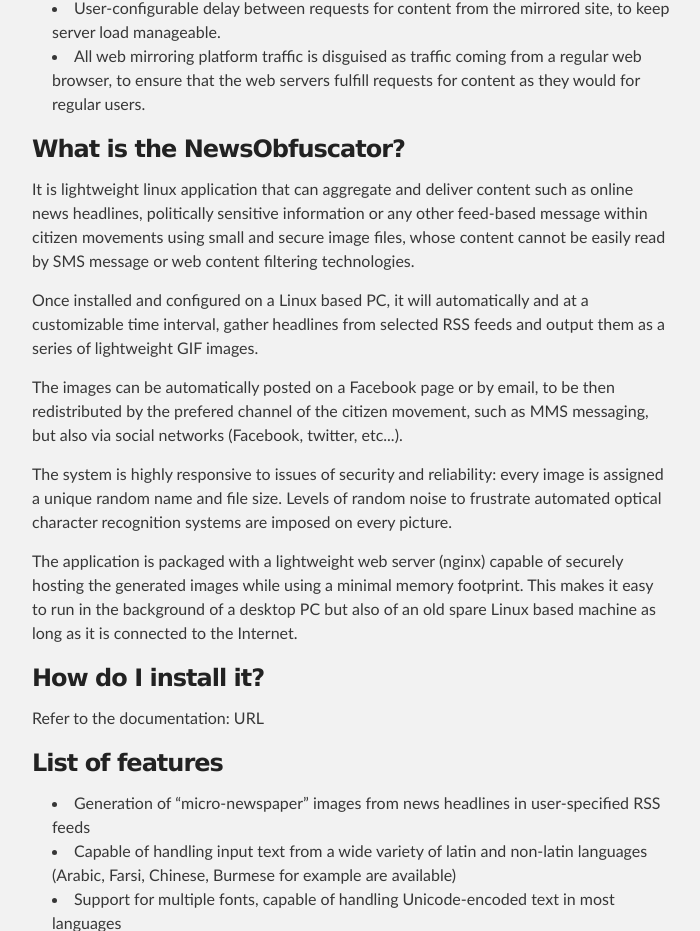
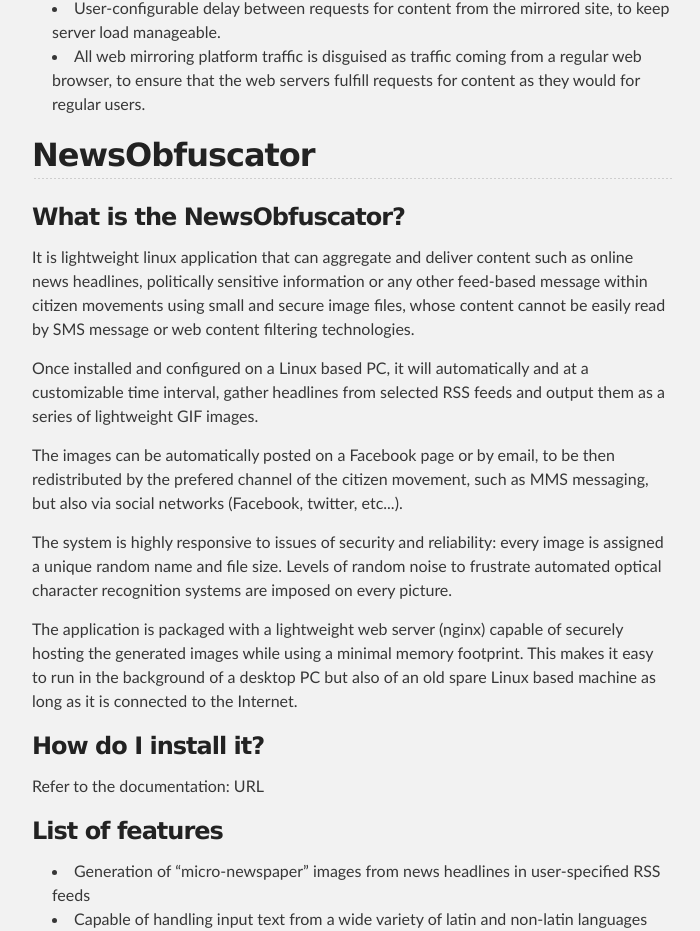
Before and after one commit to ict4humanrights/ict4humanrights.github.io, a plain HTML site: page index.html in a window 1280 px wide. Shown: the part 992-1923 px from the top of the page, without its empty margins (288-988 px from the left). Drawn offline with Linux system fonts and the light colour scheme.

Commit message:
Update index.html

```diff
--- a/index.html
+++ b/index.html
@@ -45,6 +45,7 @@
   <li>All web mirroring platform traffic is disguised as traffic coming from a regular web browser, to ensure that the web servers fulfill requests for content as they would for regular users.</li>
 </ul>
 
+<h2>NewsObfuscator</h2>
 <h3>What is the NewsObfuscator?</h3>
 <p>It is lightweight linux application that can aggregate and deliver content such as online news headlines, politically sensitive information or any other feed-based message within citizen movements using small and secure image files, whose content cannot be easily read by SMS message or web content filtering technologies.</p>
 <p>Once installed and configured on a Linux based PC, it will automatically and at a customizable time interval, gather headlines from selected RSS feeds and output them as a series of lightweight GIF images.</p>
```
